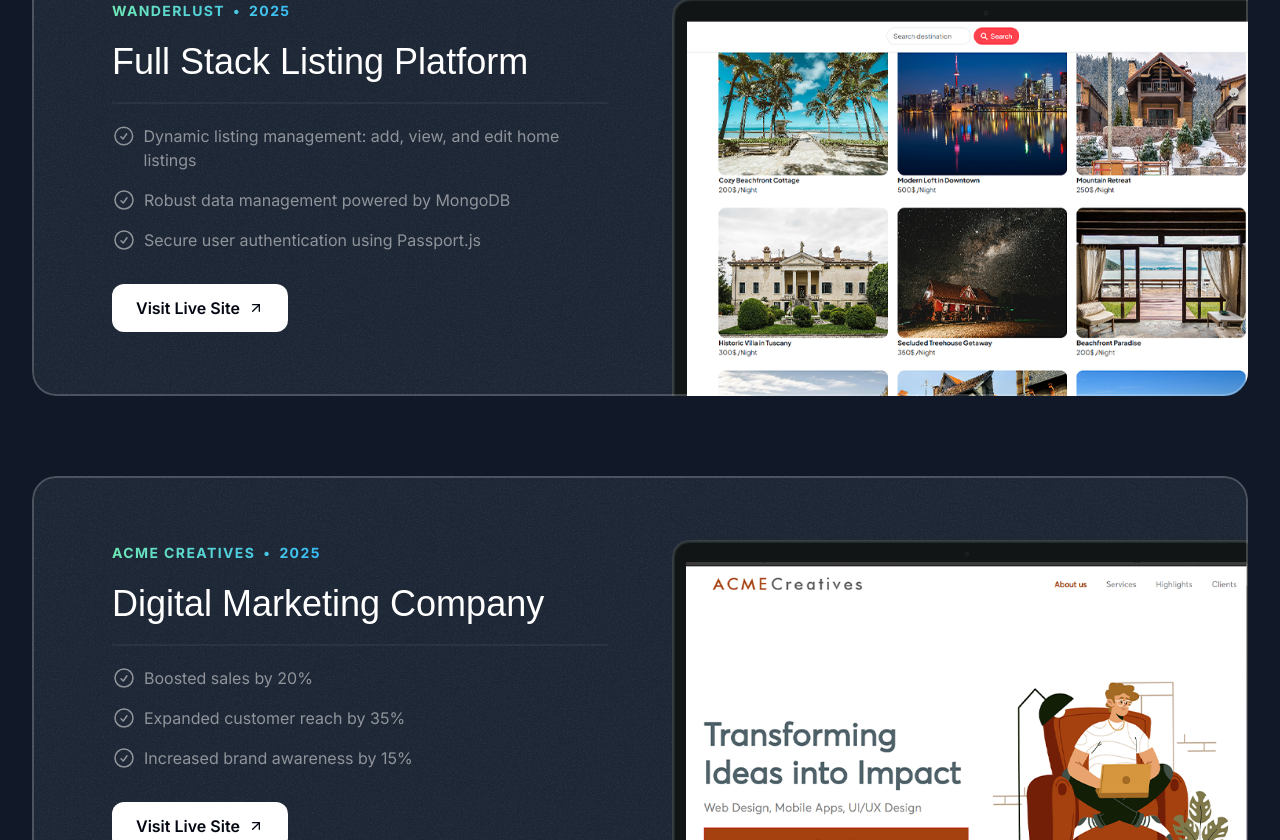
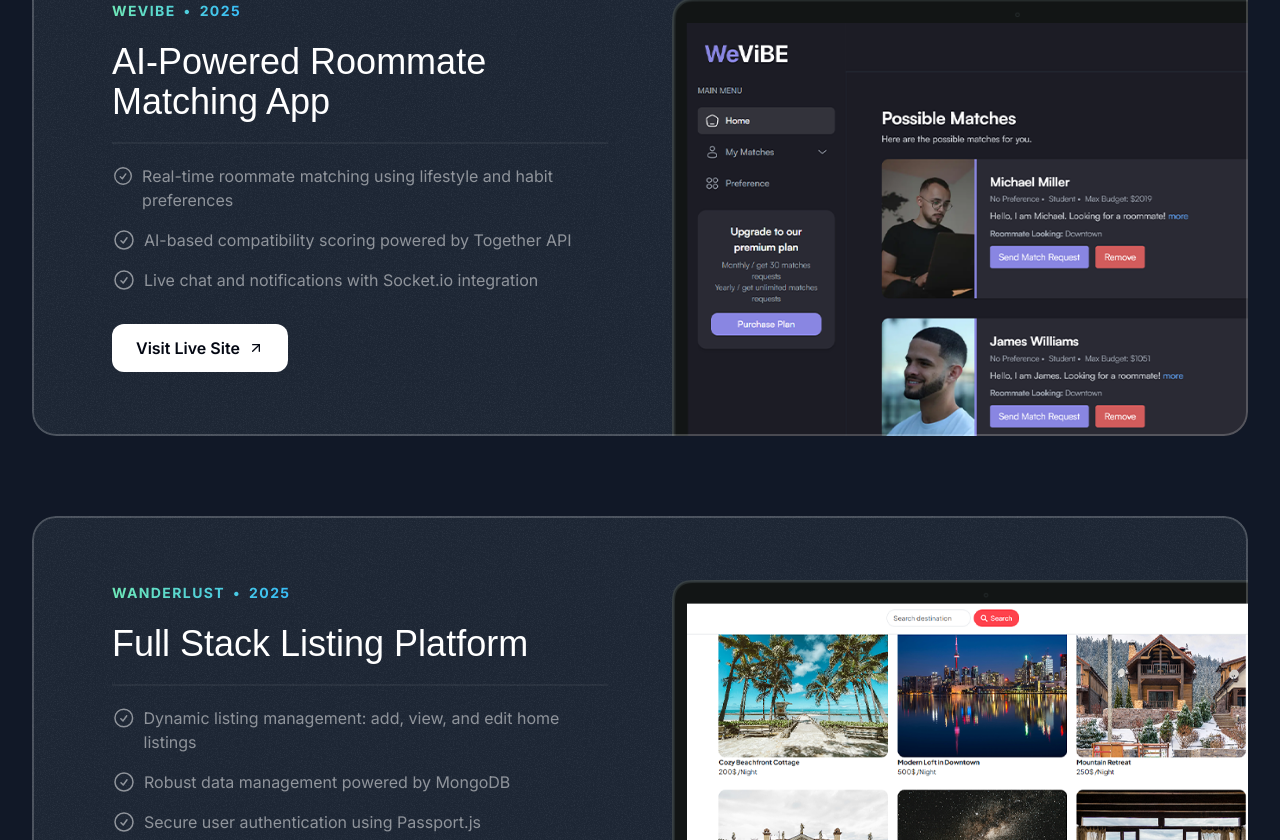
Before and after one commit to Lakshyadabral/Lakshya-Portfolio, a Next.js app: page / in a window 1280 px wide. Shown: the part 1260-2100 px from the top of the page. Built offline with nearby package versions, Linux system fonts and the light colour scheme; a web font is replaced by a local one.

Commit message:
Updated Portfolio

```diff
--- a/src/sections/Projects.tsx
+++ b/src/sections/Projects.tsx
@@ -12,6 +12,18 @@
 
 const portfolioProjects = [
   {
+    company: "WeVibe",
+    year: "2025",
+    title: "AI-Powered Roommate Matching App",
+    results: [
+      { title: "Real-time roommate matching using lifestyle and habit preferences" },
+      { title: "AI-based compatibility scoring powered by Together API" },
+      { title: "Live chat and notifications with Socket.io integration" },
+    ],
+    link: "https://we-vibe-green.vercel.app/auth/sign-in",
+    image: lightSaasLandingPage,
+  },
+  {
     company: "Wanderlust",
     year: "2025",
     title: "Full Stack Listing Platform",
@@ -22,18 +34,6 @@
     ],
     link: "https://wanderlust-demo-production.up.railway.app/listings",
     image: darkSaasLandingPage,
-  },
-  {
-    company: "Acme Creatives",
-    year: "2025",
-    title: "Digital Marketing Company",
-    results: [
-      { title: "Boosted sales by 20%" },
-      { title: "Expanded customer reach by 35%" },
-      { title: "Increased brand awareness by 15%" },
-    ],
-    link: "https://acme-creative.netlify.app/",
-    image: lightSaasLandingPage,
   },
   {
     company: "Music Album App",
```
Also changed, not shown: src/assets/images/light-saas-landing-page.png, 1 other file (tests, documents, lock files or other folders).
